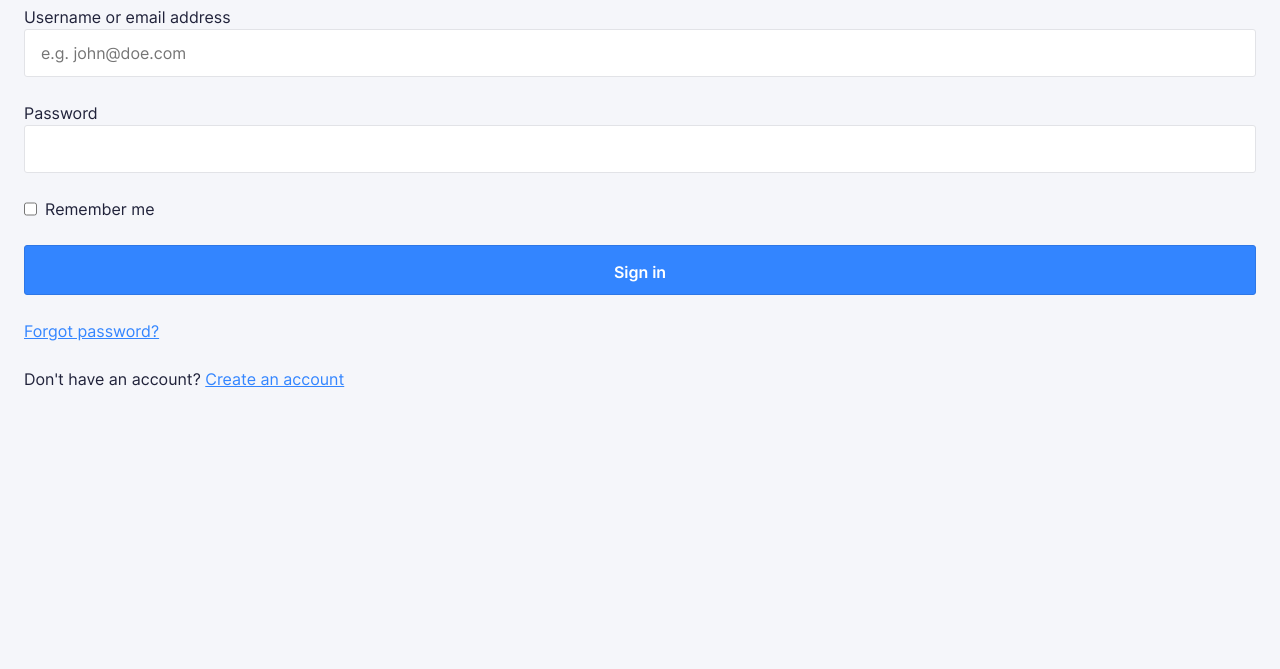
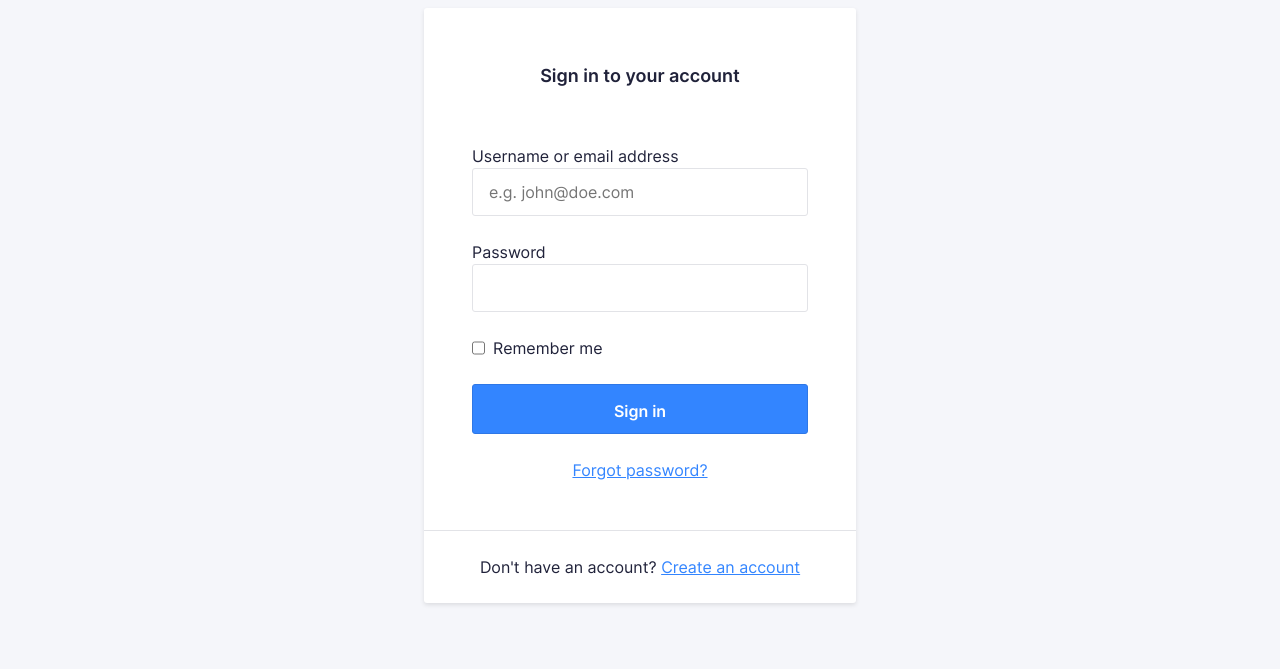
Before and after one commit to nmct-create3/login-form-design-PypaertSybrin, a plain HTML site: page index.html in a window 1280 px wide. Shown: the part 131-800 px from the top of the page. Drawn offline with Linux system fonts and the light colour scheme.

Commit message:
Labo les na de middag

```diff
--- a/css/screen.css
+++ b/css/screen.css
@@ -16,10 +16,33 @@
 
 :root {
   /* CSS variables here */
-  --global-text-color: #20223a;
-  --global-background-color: #F5F6FA;
-  --global-selection-color: #3385FF;
-  --global-link-color: #3385FF;
+  --global-color-primary-400: #4F95FF;
+  --global-color-primary-500: #3385FF;
+  --global-color-primary-600: #2E77E6;
+
+  --global-color-neutral-050: #F5F6FA;
+  --global-color-neutral-100: #E2E3E7;
+  --global-color-neutral-200: #CACCD4;
+  --global-color-neutral-300: #B5B6C0;
+  --global-color-neutral-400: #A0A1AD;
+  --global-color-neutral-500: #8B8C9A;
+  --global-color-neutral-600: #757787;
+  --global-color-neutral-700: #606274;
+  --global-color-neutral-800: #4B4C60;
+  --global-color-neutral-900: #35374D;
+  --global-color-neutral-950: #20223A;
+
+  --global-baseline: .5rem; /* = 8px */
+  --global-whitespace: calc(var(--global-baseline) * 3); /* = 24px */
+
+  --global-whitespace-xs: calc(var(--global-baseline) / 2); /* = 4px */
+  --global-whitespace-sm: var(--global-baseline); /* = 8px */
+  --global-whitespace-md: calc(var(--global-baseline) * 2); /* = 16px */
+  --global-whitespace-lg: calc(var(--global-baseline) * 4); /* = 32px */
+  --global-whitespace-xl: calc(var(--global-whitespace-md) * 3); /* = 48px */
+  --global-whitespace-xxl: calc(var(--global-whitespace-lg) * 2);
+
+  accent-color: hotpink;
 }
 
 /*---------------------------------------/*
@@ -55,12 +78,12 @@ html {
   font-size: 100%;
   line-height: 1.5;
   font-family: "Inter Web", Helvetica, arial, sans-serif;
-  color: var(--global-text-color);
+  color: var(--global-color-neutral-950);
   scroll-behavior: smooth;
   /* anti aliasing */
   -webkit-font-smoothing: antialiased;
   -moz-osx-font-smoothing: grayscale;
-  background-color: var(--global-background-color);
+  background-color: var(--global-color-neutral-050);
 }
 
 /*
@@ -68,7 +91,7 @@ html {
 */
 
 ::selection {
-  background: var(--global-selection-color);
+  background: var(--global-color-primary-500);
   color: white;
 }
 
@@ -82,21 +105,21 @@ h1 {
   font-size: 2.25rem;
   font-weight: 700;
   line-height: 2rem;
-  margin-bottom: 1.5rem;
+  margin-bottom: var(--global-whitespace);
 }
 
 h2 {
   font-size: 2rem;
   font-weight: 700;
   line-height: 2.5rem;
-  margin-bottom: 1.5rem;
+  margin-bottom: var(--global-whitespace);
 }
 
 h3 {
   font-weight: 700;
   font-size: 1.125rem;
-  line-height: 1.5rem;
-  margin-bottom: 1.5rem;
+  line-height: var(--global-whitespace);
+  margin-bottom: var(--global-whitespace);
 }
 
 h4,
@@ -104,8 +127,8 @@ h5,
 h6 {
   font-weight: 700;
   font-size: 1rem;
-  line-height: 1.5rem;
-  margin-bottom: 1.5rem;
+  line-height: var(--global-whitespace);
+  margin-bottom: var(--global-whitespace);
 }
 
 p,
@@ -115,12 +138,12 @@ dl,
 table,
 address,
 figure {
-  margin-bottom: 1.5rem;
+  margin-bottom: var(--global-whitespace);
 }
 
 ul,
 ol {
-  margin-left: 1.5rem;
+  margin-left: var(--global-whitespace);
 }
 
 li ul,
@@ -132,7 +155,7 @@ blockquote {
   font-style: italic;
   font-size: 1.375rem;
   line-height: 2rem;
-  margin-bottom: 1.5rem;
+  margin-bottom: var(--global-whitespace);
 }
 
 figcaption {
@@ -146,16 +169,16 @@ hr {
   border: 0;
   height: 1px;
   background: #e3e7e8;
-  margin-bottom: 1.5rem;
+  margin-bottom: var(--global-whitespace);
 }
 
 a {
-  color: var(--global-link-color);
+  color: var(--global-color-primary-500);
   transition: all 0.1s ease-in-out;
 }
 
 a:visited {
-  color: #008fcc;
+  color: var(--global-color-primary-500);
 }
 
 a:hover {
@@ -180,7 +203,7 @@ label{
     Creates a horizontal row with padding
 */
 .o-row {
-  padding: 1.5rem 1.5rem 0;
+  padding: var(--global-whitespace) var(--global-whitespace) 0;
   display: flow-root;
 }
 
@@ -348,8 +371,14 @@ label{
     ---
     Component description
 */
+.c-login{
+  min-height: 100vh;
+  display: flex;
+  align-items: center;
+}
+
 .c-logo{
-  height: 1.5rem;
+  height: var(--global-whitespace);
   display: flex;
   justify-content: center;
 }
@@ -358,10 +387,10 @@ label{
   display: block;
 }
 .c-logo__path--1{
-  fill: #20223A;
+  fill: var(--global-color-neutral-950);
 }
 .c-logo__path--2{
-  fill: #3385FF;
+  fill: var(--global-color-primary-500);
 }
 .c-logo__path--3{
   fill: #1B4186
@@ -378,9 +407,9 @@ label{
   width: 100%;
   color: inherit;
   font: inherit;
-  border: 1px solid #E2E3E7;
+  border: 1px solid var(--global-color-neutral-100);
   border-radius: 3px;
-  line-height: 1.5rem;
+  line-height: var(--global-whitespace);
   padding: calc(.75rem - 1px) 1rem;
   /* -1 pixel voor de border top en bottom
   kotje is niet exact 48px, maar zal waarschijnlijk aan browser ofso liggen */
@@ -388,20 +417,64 @@ label{
   /* als je outline om none zet, moet je een alternatief zoeken want zo kunnen we niet zien welk input veld geselecteerd is*/
 }
 .c-input:focus{
-  border-color: #3385FF;
+  border-color: var(--global-color-primary-500);
   box-shadow: 0 0 0 3px #3385FF4d;
 }
 
 .c-button{
   width: 100%;
   font-size: 1rem;
-  line-height: 1.5rem;
+  line-height: var(--global-whitespace);
   padding: .875rem 0 .625rem;
-  background-color: #3385FF;
-  border: 1px solid #2E77E6;
+  background-color: var(--global-color-primary-500);
+  border: 1px solid var(--global-color-primary-600);
   border-radius: 3px;
   color: white;
   font-weight: 600;
+
+  &:hover{
+    background-color: var(--global-color-primary-400);
+  }
+}
+
+.c-card{
+  background-color: white;
+  border-radius: 3px;
+  box-shadow: 0 2px 4px rgba(0, 0, 0, 0.1);
+
+}
+
+.c-card__header{
+  padding: 3rem 3rem 0;
+}
+
+.c-card__title{
+  font-size: 1.125rem;
+  margin-bottom: 0;
+  text-align: center;
+}
+
+.c-card__body{
+  padding: 2rem;
+
+  @media (width > 32rem){
+    padding: 3rem;
+  }
+}
+
+.c-card__password{
+  text-align: center;
+  margin-bottom: 0;
+}
+
+.c-card__footer{
+  border-top: 1px solid var(--global-color-neutral-100);
+  padding: var(--global-whitespace);
+  text-align: center;
+
+  & > p{
+    margin-bottom: 0;
+  }
 }
 
 /*---------------------------------------/*
@@ -412,6 +485,10 @@ label{
     ---
     max-width utility classes
 */
+.u-max-width-xs{
+  max-width: 27rem;
+}
+
 .u-max-width-s {
   max-width: 37.5rem;
 }
--- a/index.html
+++ b/index.html
@@ -17,7 +17,7 @@
 </head>
 
 <body>
-    <section class="o-row o-row--body">
+    <section class="o-row o-row--body c-login">
         <div class="o-container u-max-width-xs">
             <h1 class="c-logo">
                 <svg class="c-logo__symbol" viewBox="0 0 119 24" xmlns="http://www.w3.org/2000/svg">
@@ -51,10 +51,10 @@
                             Remember me
                         </label>
                     </p>
-                    <p>
+                    <p class="c-card__button">
                         <input class="o-button-reset c-button" type="submit" value="Sign in" />
                     </p>
-                    <p>
+                    <p class="c-card__password">
                         <a href="#!">
                             Forgot password?
                         </a>
```
